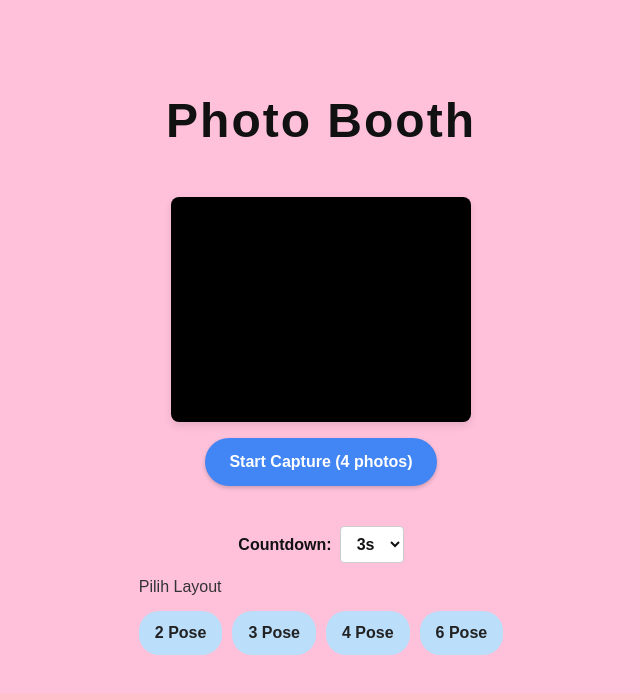
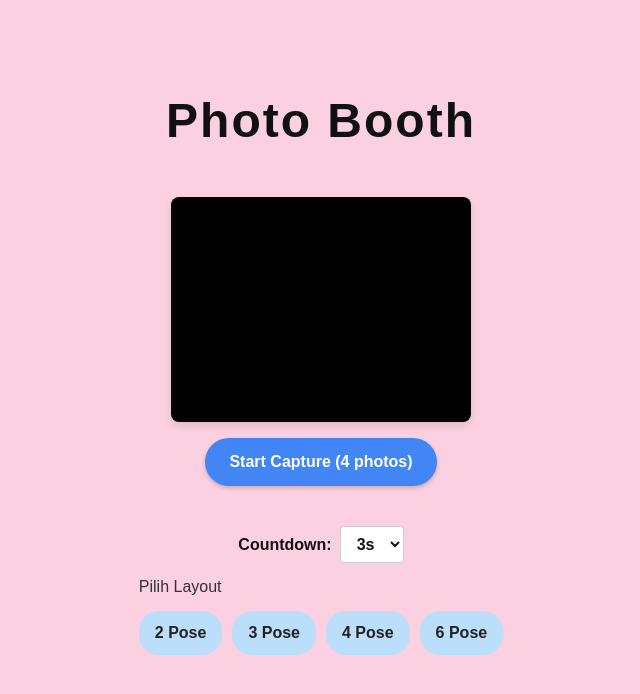
Before and after one commit to fauziniko/photobooth-1-test, a Next.js app: page / in a window 1280 px wide. Shown: the top 694 px of the page, without its empty margins (319-959 px from the left). Built offline with nearby package versions, Linux system fonts and the light colour scheme; no server answers.

Commit message:
[Misc] Update: src/app/globals.css,

```diff
--- a/src/app/globals.css
+++ b/src/app/globals.css
@@ -20,7 +20,7 @@
 }
 
 body {
-  background: #FFC1DA !important; /* pink sesuai permintaan */
+  background: #fbd0e1 !important; /* pink sesuai permintaan */
   color: var(--foreground);
   font-family: Arial, Helvetica, sans-serif;
 }
```
